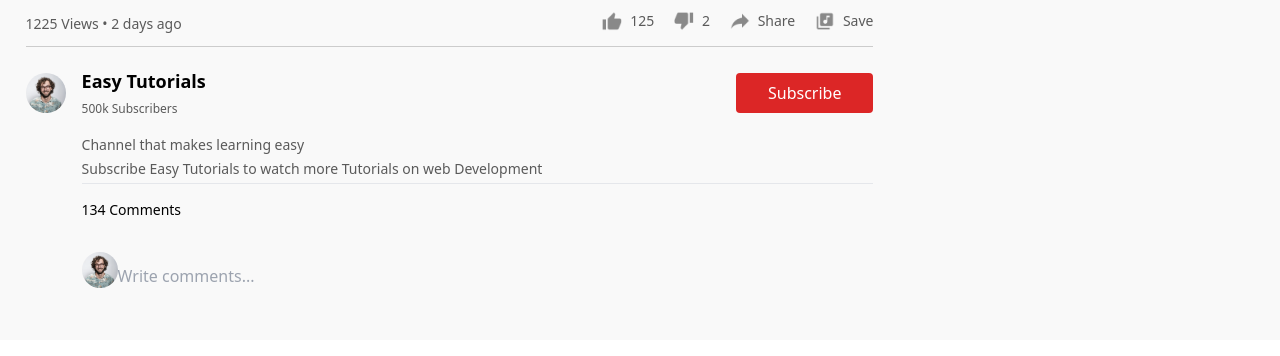
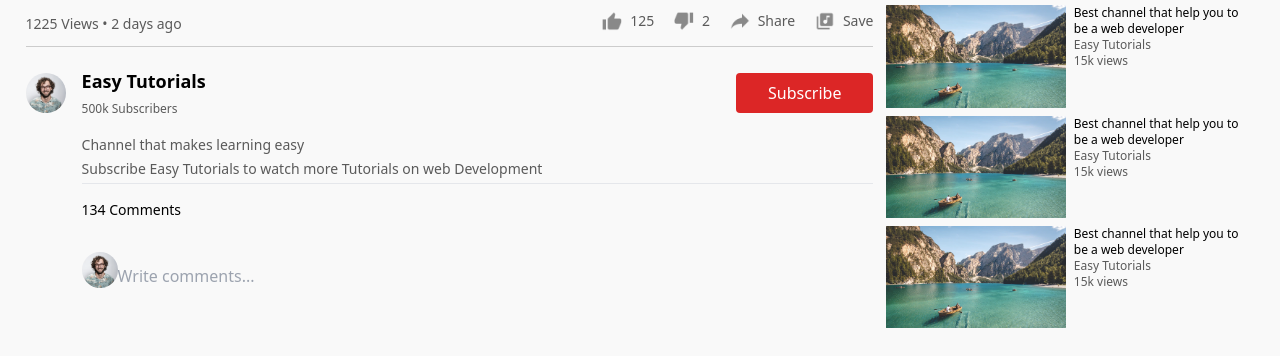
Before and after one commit to Ansear/YoutubeClone, a website: page src/playVideo.html in a window 1280 px wide. Shown: the part 539-895 px from the top of the page. Drawn offline with Linux system fonts and the light colour scheme.

Commit message:
feat:🚀: Agregar video a la derecha
Se agregaron videos de reproduccion a la derecha

```diff
--- a/src/playVideo.html
+++ b/src/playVideo.html
@@ -112,6 +112,36 @@
                             <p>15k views</p>
                         </div>
                     </div>
+                    <div class="flex justify-between mb-2">
+                        <a class="basis-[49%]" href="">
+                            <img class="w-full" src="../images/thumbnail1.png" alt="">
+                        </a>
+                        <div class="basis-[49%] text-[#5a5a5a] sm:text-xl lg:text-xs block mb-1">
+                            <a class="text-black" href="">Best channel that help you to be a web developer</a>
+                            <p>Easy Tutorials</p>
+                            <p>15k views</p>
+                        </div>
+                    </div>
+                    <div class="flex justify-between mb-2">
+                        <a class="basis-[49%]" href="">
+                            <img class="w-full" src="../images/thumbnail1.png" alt="">
+                        </a>
+                        <div class="basis-[49%] text-[#5a5a5a] sm:text-xl lg:text-xs block mb-1">
+                            <a class="text-black" href="">Best channel that help you to be a web developer</a>
+                            <p>Easy Tutorials</p>
+                            <p>15k views</p>
+                        </div>
+                    </div>
+                    <div class="flex justify-between mb-2">
+                        <a class="basis-[49%]" href="">
+                            <img class="w-full" src="../images/thumbnail1.png" alt="">
+                        </a>
+                        <div class="basis-[49%] text-[#5a5a5a] sm:text-xl lg:text-xs block mb-1">
+                            <a class="text-black" href="">Best channel that help you to be a web developer</a>
+                            <p>Easy Tutorials</p>
+                            <p>15k views</p>
+                        </div>
+                    </div>
                 </div>
             </div>
         </div>
```
